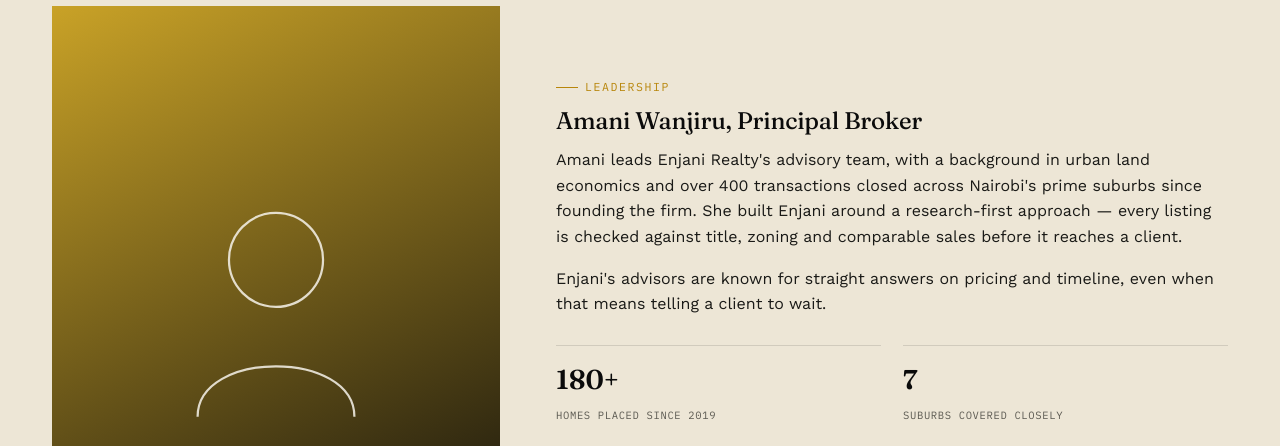
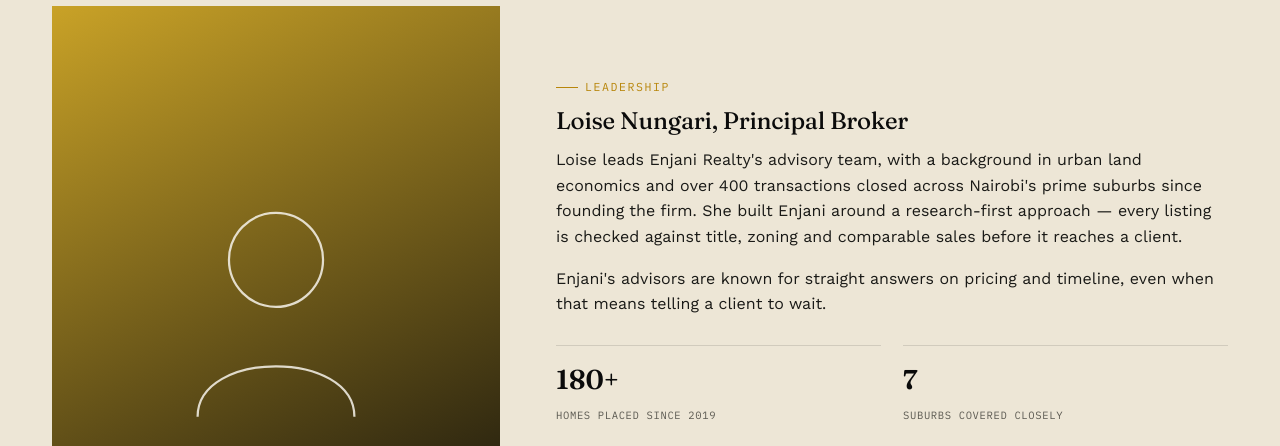
Before and after one commit to BrianMaingi-byte/enjani-realty, a plain HTML site: page about.html in a window 1280 px wide. Shown: the part 785-1231 px from the top of the page. Drawn offline with nearby package versions, Linux system fonts and the light colour scheme.

Commit message:
Update about.html

```diff
--- a/about.html
+++ b/about.html
@@ -61,8 +61,8 @@
     </div>
     <div>
       <p class="eyebrow">Leadership</p>
-      <h2>Amani Wanjiru, Principal Broker</h2>
-      <p>Amani leads Enjani Realty's advisory team, with a background in urban land economics and over 400 transactions closed across Nairobi's prime suburbs since founding the firm. She built Enjani around a research-first approach — every listing is checked against title, zoning and comparable sales before it reaches a client.</p>
+      <h2>Loise Nungari, Principal Broker</h2>
+      <p>Loise leads Enjani Realty's advisory team, with a background in urban land economics and over 400 transactions closed across Nairobi's prime suburbs since founding the firm. She built Enjani around a research-first approach — every listing is checked against title, zoning and comparable sales before it reaches a client.</p>
       <p>Enjani's advisors are known for straight answers on pricing and timeline, even when that means telling a client to wait.</p>
       <div class="agent-stats">
         <div><b>180+</b><span>Homes placed since 2019</span></div>
```
